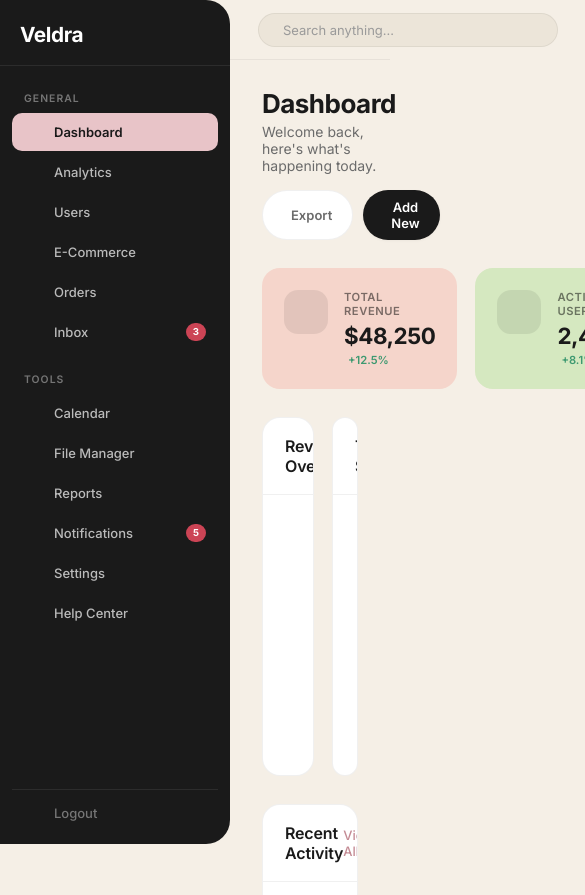
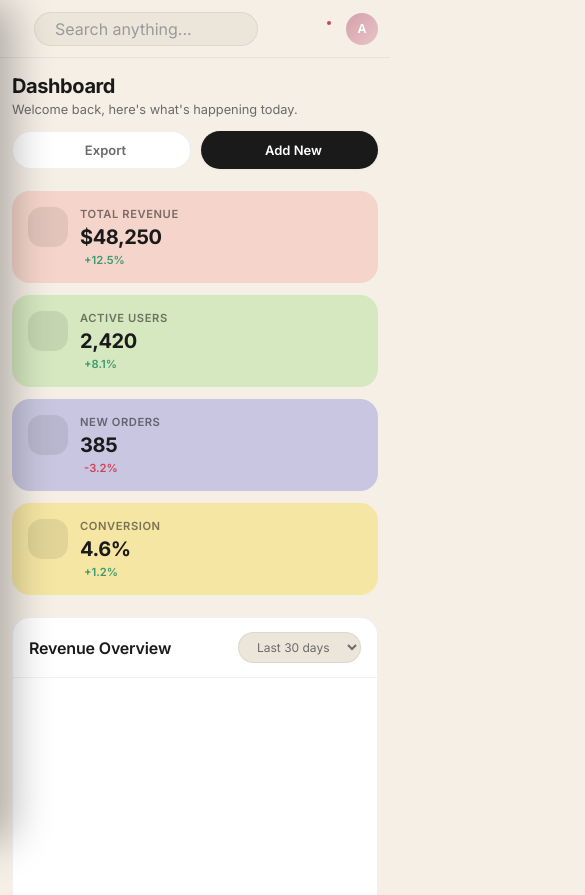
Before and after one commit to arinskyyyy/admin-dashboard, a plain HTML site: page index.html in a window 390 px wide. Shown: the top 895 px of the page, 585 px wide, since content can reach past the window. Drawn offline with nearby package versions, Linux system fonts and the light colour scheme.

Commit message:
feat: add responsive design system and media queries

```diff
--- a/styles.css
+++ b/styles.css
@@ -843,3 +843,215 @@ body.sidebar-open {
 .card {
   animation: fadeInUp 0.5s ease 0.25s backwards;
 }
+
+/* ===== Responsive Design System ===== */
+
+/* Large Tablets & Medium Laptops (<= 1200px) */
+@media (max-width: 1200px) {
+  .stats-grid {
+    grid-template-columns: repeat(2, 1fr);
+    gap: 16px;
+  }
+
+  .charts-grid {
+    grid-template-columns: 1fr;
+    gap: 16px;
+  }
+
+  .chart-card .card-body {
+    height: 260px;
+  }
+}
+
+/* Tablets (<= 1024px) — Convert sidebar to smooth off-canvas drawer */
+@media (max-width: 1024px) {
+  .sidebar {
+    transform: translateX(-100%);
+    box-shadow: 14px 0 40px rgba(0, 0, 0, 0.28);
+    border-radius: 0 var(--radius-xl) var(--radius-xl) 0;
+    z-index: 200;
+  }
+
+  .sidebar.open {
+    transform: translateX(0);
+  }
+
+  .sidebar-close {
+    display: flex;
+  }
+
+  .sidebar-toggle {
+    display: flex;
+  }
+
+  .main-content {
+    margin-left: 0;
+    width: 100%;
+  }
+
+  .header {
+    padding: 0 20px;
+  }
+
+  .page-content {
+    padding: 24px 20px 36px;
+  }
+}
+
+/* Small Tablets & Large Phones (<= 768px) */
+@media (max-width: 768px) {
+  .header {
+    padding: 0 16px;
+    height: 58px;
+  }
+
+  .search-bar {
+    min-width: 0;
+    flex: 1;
+    padding: 7px 14px;
+  }
+
+  .user-info,
+  .user-chevron {
+    display: none;
+  }
+
+  .user-profile {
+    padding: 0;
+  }
+
+  .page-content {
+    padding: 20px 16px 32px;
+  }
+
+  .page-header {
+    flex-direction: column;
+    align-items: stretch;
+    gap: 14px;
+    margin-bottom: 22px;
+  }
+
+  .page-header h1 {
+    font-size: 1.4rem;
+  }
+
+  .page-actions {
+    display: flex;
+    width: 100%;
+    gap: 10px;
+  }
+
+  .page-actions .btn {
+    flex: 1;
+    justify-content: center;
+    padding: 10px 16px;
+  }
+
+  .stats-grid {
+    grid-template-columns: repeat(2, 1fr);
+    gap: 14px;
+    margin-bottom: 22px;
+  }
+
+  .stat-card {
+    padding: 16px 14px;
+    gap: 12px;
+  }
+
+  .stat-icon {
+    width: 40px;
+    height: 40px;
+  }
+
+  .stat-value {
+    font-size: 1.25rem;
+  }
+
+  .charts-grid {
+    gap: 16px;
+    margin-bottom: 22px;
+  }
+
+  .chart-card .card-body {
+    height: 230px;
+    padding: 16px;
+  }
+
+  .card-header {
+    padding: 14px 16px;
+    flex-wrap: wrap;
+    gap: 10px;
+  }
+
+  .card-body {
+    padding: 16px;
+  }
+
+  #recent-activity .card-body {
+    padding: 0;
+  }
+
+  .table th,
+  .table td {
+    padding: 12px 14px;
+    font-size: 0.78rem;
+  }
+}
+
+/* Compact Mobile Devices (<= 480px) */
+@media (max-width: 480px) {
+  .header {
+    padding: 0 12px;
+    gap: 8px;
+  }
+
+  .header-left,
+  .header-right {
+    gap: 6px;
+  }
+
+  .search-bar {
+    padding: 6px 12px;
+  }
+
+  /* 16px prevents iOS Safari from automatically zooming in on input focus */
+  .search-bar input {
+    font-size: 16px;
+  }
+
+  .icon-btn {
+    width: 34px;
+    height: 34px;
+  }
+
+  .avatar {
+    width: 32px;
+    height: 32px;
+    font-size: 0.78rem;
+  }
+
+  .page-content {
+    padding: 16px 12px 28px;
+  }
+
+  .page-header h1 {
+    font-size: 1.25rem;
+  }
+
+  .page-subtitle {
+    font-size: 0.8rem;
+  }
+
+  .stats-grid {
+    grid-template-columns: 1fr;
+    gap: 12px;
+  }
+
+  .stat-card {
+    padding: 16px;
+  }
+
+  .sidebar {
+    width: min(84vw, 260px);
+  }
+}
```
